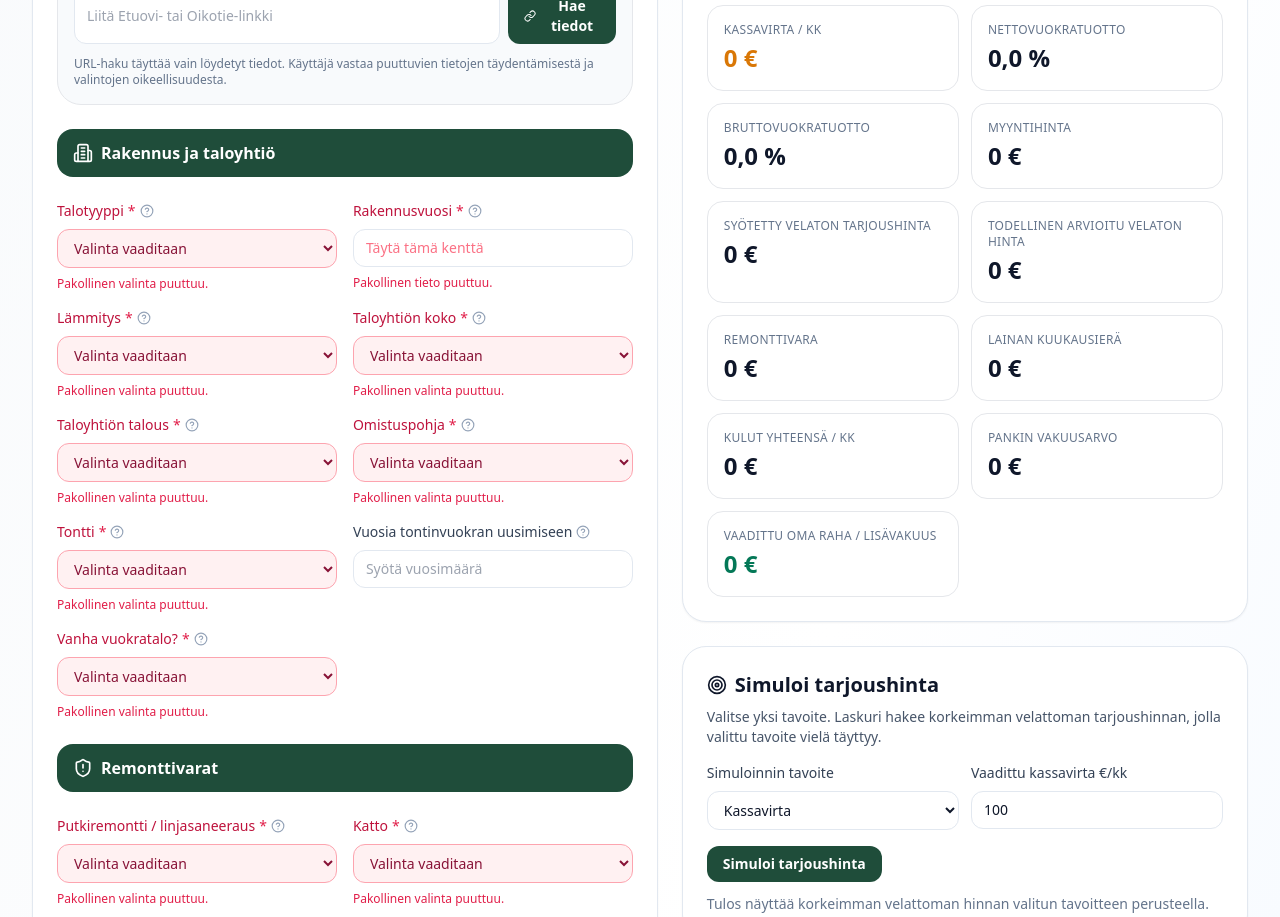
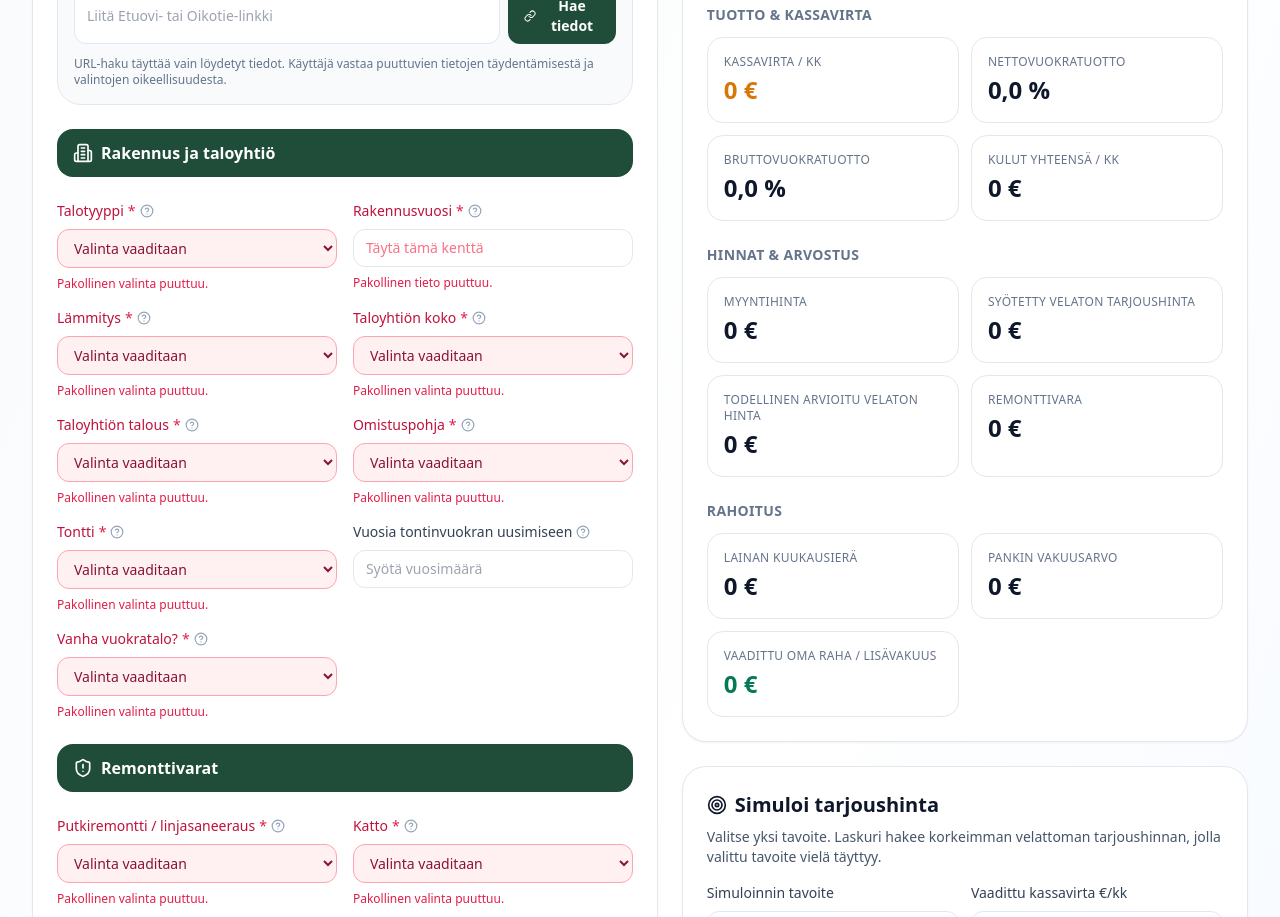
Before and after one commit to TeemuEsko/asuntosijoituslaskuri, a Next.js app: page / in a window 1280 px wide. Shown: the part 540-1457 px from the top of the page. Built offline with nearby package versions, Linux system fonts and the light colour scheme.

Commit message:
Add files via upload

```diff
--- a/app/page.js
+++ b/app/page.js
@@ -317,7 +317,7 @@ function analyzeCore(rawData) {
   if (data.housingCompanyFinancials === "good") companyScore += 10;
   if (data.oldRentalBuilding === "yes") companyScore -= 10;
 
-  const statusEffects = { recent: 8, older: 2, not_done: -7, not_renewed: -7, coming: -18, none: 0 };
+  const statusEffects = { recent: 8, older: 2, not_done: -7, not_renewed: -7, coming: -18, not_relevant: 4, none: 0 };
   [data.pipeStatus, data.roofStatus, data.facadeStatus, data.balconyStatus, data.windowStatus].forEach((status) => {
     companyScore += statusEffects[status] || 0;
   });
@@ -335,7 +335,9 @@ function analyzeCore(rawData) {
   companyScore = clamp(companyScore);
 
   const conditionScore = clamp(data.condition * 18 + (data.condition >= 4 ? 10 : 0));
-  let locationScore = clamp(data.locationDemand * 17 + data.liquidity * 10);
+  let locationScore = clamp(data.locationDemand * 22 + data.liquidity * 8);
+  if (data.locationDemand <= 2) locationScore -= 18;
+  if (data.locationDemand >= 5) locationScore += 8;
   if (data.locationRisk === "high") locationScore -= 28;
   if (data.locationRisk === "low") locationScore += 8;
   locationScore = clamp(locationScore);
@@ -365,6 +367,9 @@ function analyzeCore(rawData) {
   if (netYield >= 6 && cashflow >= 0) positives.push("Nettovuokratuotto on asuntosijoittajan näkökulmasta vahva.");
   else if (netYield >= 6 && cashflow < 0) warnings.push("Nettovuokratuotto näyttää vahvalta, mutta kassavirta on negatiivinen valituilla rahoitusoletuksilla.");
   else if (netYield < 4.5) warnings.push("Nettovuokratuotto on matala suhteessa todelliseen arvioituun velattomaan hintaan.");
+
+  if (data.locationDemand >= 5) positives.push("Vahva vuokrakysyntä parantaa kohteen kannattavuus- ja tyhjäkäyntiriskiä.");
+  if (data.locationDemand <= 2) warnings.push("Heikko vuokrakysyntä voi kasvattaa tyhjäkäyntiriskiä ja heikentää todellista kassavirtaa.");
 
   if (data.heatingType === "geothermal") positives.push("Maalämpö tukee pisteytystä ja voi parantaa pitkän aikavälin kulutehokkuutta.");
   if (data.heatingType === "district") positives.push("Kaukolämpö tukee pisteytystä ennustettavuuden ja vuokrattavuuden näkökulmasta.");
@@ -424,6 +429,7 @@ function buildRiskProfile(rawData, base) {
   }
   if (base.cashflow < 0 && base.netYield < 4.5) add("critical", "Negatiivinen kassavirta ja matala nettovuokratuotto heikentävät kohteen sijoituslogiikkaa.");
   if (data.locationRisk === "high") add("critical", "Korkea sijaintiriski.");
+  if (data.locationDemand <= 2) add("warning", "Vuokrakysyntä on arvioitu heikoksi, mikä voi kasvattaa tyhjäkäyntiriskiä.");
   if (data.housingCompanyFinancials === "weak") add("critical", "Taloyhtiön talous vaikuttaa heikolta.");
   if (base.requiredOwnCashOrExtraCollateral > data.ownCapital) add("warning", `Sijoitettu oma pääoma ei välttämättä riitä. Vaadittu oma raha tai lisävakuus on arviolta ${eur(base.requiredOwnCashOrExtraCollateral)}.`);
   if (data.heatingType === "electric") add("warning", "Suora sähkölämmitys voi heikentää vuokrattavuutta käyttökulujen vuoksi.");
@@ -489,6 +495,12 @@ function findOfferForTargets(data, targetCashflow, targetNetYield) {
   return matches[matches.length - 1];
 }
 
+function scoreCardTone(score) {
+  if (score >= 80) return "border-emerald-200 bg-emerald-50 text-emerald-900";
+  if (score >= 60) return "border-amber-200 bg-amber-50 text-amber-900";
+  return "border-rose-200 bg-rose-50 text-rose-900";
+}
+
 function riskSeverityTone(severity) {
   if (severity === "critical") return "border-rose-200 bg-rose-50 text-rose-900";
   if (severity === "warning") return "border-amber-200 bg-amber-50 text-amber-900";
@@ -534,6 +546,19 @@ export default function HomePage() {
       if (key === "buildingType" && value !== "terraced" && value !== "semi_detached" && next.elevatorStatus === "not_applicable") {
         next.elevatorStatus = "";
       }
+
+      if (key === "buildYear") {
+        const currentYear = new Date().getFullYear();
+        const age = Number(value) > 0 ? currentYear - Number(value) : null;
+        if (age !== null && age <= 20) {
+          next.pipeStatus = next.pipeStatus || "not_relevant";
+          next.roofStatus = next.roofStatus || "not_relevant";
+          next.facadeStatus = next.facadeStatus || "not_relevant";
+          next.balconyStatus = next.balconyStatus || "not_relevant";
+          next.windowStatus = next.windowStatus || "not_relevant";
+          if (!isLowRise(next)) next.elevatorStatus = next.elevatorStatus || "not_relevant";
+        }
+      }
       return next;
     });
   };
@@ -553,6 +578,17 @@ export default function HomePage() {
         const originalDebtFreePrice = parsed.debtFreePrice ?? prev.originalDebtFreePrice;
         const next = { ...prev, ...parsed, originalDebtFreePrice, url, dataSource: "url-parser", parsedNotice: formatFoundFields(Object.keys(parsed)) };
         if (next.buildingType === "terraced" || next.buildingType === "semi_detached") next.elevatorStatus = "not_applicable";
+        const currentYear = new Date().getFullYear();
+        const age = Number(next.buildYear) > 0 ? currentYear - Number(next.buildYear) : null;
+        if (age !== null && age <= 20) {
+          next.pipeStatus = next.pipeStatus || "not_relevant";
+          next.roofStatus = next.roofStatus || "not_relevant";
+          next.facadeStatus = next.facadeStatus || "not_relevant";
+          next.balconyStatus = next.balconyStatus || "not_relevant";
+          next.windowStatus = next.windowStatus || "not_relevant";
+          if (!isLowRise(next)) next.elevatorStatus = next.elevatorStatus || "not_relevant";
+          next.parsedNotice = `${next.parsedNotice} Rakennusvuoden perusteella isot peruskorjaukset on alustavasti merkitty ei ajankohtaisiksi.`;
+        }
         return next;
       });
     } catch (error) {
@@ -637,12 +673,12 @@ export default function HomePage() {
 
               <SectionTitle icon={<ShieldAlert className="h-5 w-5" />} title="Remonttivarat" />
               <Grid>
-                <SelectField label={pipeLabel(data)} help="Valitse remontin todellinen tila. Tulossa lähivuosina lisää karkean remonttivaran todelliseen velattomaan hintaan." value={data.pipeStatus} onChange={(v) => update("pipeStatus", v)} placeholder="Valitse tila" requiredMissing={isRequiredMissing(data, "pipeStatus")} options={[["not_done", "Ei tehty"], ["older", "Tehty yli 10 vuotta sitten"], ["recent", "Tehty viimeisen 10 vuoden aikana"], ["coming", "Tulossa lähivuosina"]]} />
-                <SelectField label="Katto" help="Kattoremontin tila vaikuttaa taloyhtiöriskiin ja mahdolliseen remonttivaraan." value={data.roofStatus} onChange={(v) => update("roofStatus", v)} placeholder="Valitse tila" requiredMissing={isRequiredMissing(data, "roofStatus")} options={[["not_renewed", "Ei uusittu"], ["older", "Uusittu yli 10 vuotta sitten"], ["recent", "Uusittu viimeisen 10 vuoden aikana"], ["coming", "Tulossa lähivuosina"]]} />
-                <SelectField label="Julkisivu" help="Julkisivuremontti on monissa vanhemmissa yhtiöissä iso kuluerä." value={data.facadeStatus} onChange={(v) => update("facadeStatus", v)} placeholder="Valitse tila" requiredMissing={isRequiredMissing(data, "facadeStatus")} options={[["not_done", "Ei tehty"], ["older", "Tehty yli 10 vuotta sitten"], ["recent", "Tehty viimeisen 10 vuoden aikana"], ["coming", "Tulossa lähivuosina"]]} />
-                <SelectField label="Parveke" help="Valitse ei parveketta, jos kohteessa ei ole parveketta." value={data.balconyStatus} onChange={(v) => update("balconyStatus", v)} placeholder="Valitse tila" requiredMissing={isRequiredMissing(data, "balconyStatus")} options={[["none", "Ei parveketta"], ["not_done", "Ei tehty"], ["older", "Tehty yli 10 vuotta sitten"], ["recent", "Tehty viimeisen 10 vuoden aikana"], ["coming", "Tulossa lähivuosina"]]} />
-                <SelectField label="Ikkunat" help="Ikkunaremontti voi vaikuttaa asumismukavuuteen, energiatehokkuuteen ja yhtiön kustannuksiin." value={data.windowStatus} onChange={(v) => update("windowStatus", v)} placeholder="Valitse tila" requiredMissing={isRequiredMissing(data, "windowStatus")} options={[["not_renewed", "Ei uusittu"], ["older", "Uusittu yli 10 vuotta sitten"], ["recent", "Uusittu viimeisen 10 vuoden aikana"], ["coming", "Tulossa lähivuosina"]]} />
-                {!isLowRise(data) && <SelectField label="Hissi" help="Valitse ei hissiä, jos yhtiössä ei ole hissiä. Rivitaloissa ja paritaloissa hissivalinta piilotetaan." value={data.elevatorStatus} onChange={(v) => update("elevatorStatus", v)} placeholder="Valitse tila" requiredMissing={isRequiredMissing(data, "elevatorStatus")} options={[["no_elevator", "Ei hissiä"], ["not_modernized", "Ei modernisoitu"], ["modernized_old", "Modernisoitu yli 20 vuotta sitten"], ["modernized_recent", "Modernisoitu viimeisen 20 vuoden aikana"], ["new_planned", "Hissien rakentaminen suunnitteilla"]]} />}
+                <SelectField label={pipeLabel(data)} help="Valitse remontin todellinen tila. Tulossa lähivuosina lisää karkean remonttivaran todelliseen velattomaan hintaan." value={data.pipeStatus} onChange={(v) => update("pipeStatus", v)} placeholder="Valitse tila" requiredMissing={isRequiredMissing(data, "pipeStatus")} options={[["not_relevant", "Ei ajankohtainen"], ["not_done", "Ei tehty"], ["older", "Tehty yli 10 vuotta sitten"], ["recent", "Tehty viimeisen 10 vuoden aikana"], ["coming", "Tulossa lähivuosina"]]} />
+                <SelectField label="Katto" help="Kattoremontin tila vaikuttaa taloyhtiöriskiin ja mahdolliseen remonttivaraan." value={data.roofStatus} onChange={(v) => update("roofStatus", v)} placeholder="Valitse tila" requiredMissing={isRequiredMissing(data, "roofStatus")} options={[["not_relevant", "Ei ajankohtainen"], ["not_renewed", "Ei uusittu"], ["older", "Uusittu yli 10 vuotta sitten"], ["recent", "Uusittu viimeisen 10 vuoden aikana"], ["coming", "Tulossa lähivuosina"]]} />
+                <SelectField label="Julkisivu" help="Julkisivuremontti on monissa vanhemmissa yhtiöissä iso kuluerä." value={data.facadeStatus} onChange={(v) => update("facadeStatus", v)} placeholder="Valitse tila" requiredMissing={isRequiredMissing(data, "facadeStatus")} options={[["not_relevant", "Ei ajankohtainen"], ["not_done", "Ei tehty"], ["older", "Tehty yli 10 vuotta sitten"], ["recent", "Tehty viimeisen 10 vuoden aikana"], ["coming", "Tulossa lähivuosina"]]} />
+                <SelectField label="Parveke" help="Valitse ei parveketta, jos kohteessa ei ole parveketta." value={data.balconyStatus} onChange={(v) => update("balconyStatus", v)} placeholder="Valitse tila" requiredMissing={isRequiredMissing(data, "balconyStatus")} options={[["none", "Ei parveketta"], ["not_relevant", "Ei ajankohtainen"], ["not_done", "Ei tehty"], ["older", "Tehty yli 10 vuotta sitten"], ["recent", "Tehty viimeisen 10 vuoden aikana"], ["coming", "Tulossa lähivuosina"]]} />
+                <SelectField label="Ikkunat" help="Ikkunaremontti voi vaikuttaa asumismukavuuteen, energiatehokkuuteen ja yhtiön kustannuksiin." value={data.windowStatus} onChange={(v) => update("windowStatus", v)} placeholder="Valitse tila" requiredMissing={isRequiredMissing(data, "windowStatus")} options={[["not_relevant", "Ei ajankohtainen"], ["not_renewed", "Ei uusittu"], ["older", "Uusittu yli 10 vuotta sitten"], ["recent", "Uusittu viimeisen 10 vuoden aikana"], ["coming", "Tulossa lähivuosina"]]} />
+                {!isLowRise(data) && <SelectField label="Hissi" help="Valitse ei hissiä, jos yhtiössä ei ole hissiä. Rivitaloissa ja paritaloissa hissivalinta piilotetaan." value={data.elevatorStatus} onChange={(v) => update("elevatorStatus", v)} placeholder="Valitse tila" requiredMissing={isRequiredMissing(data, "elevatorStatus")} options={[["no_elevator", "Ei hissiä"], ["not_relevant", "Ei ajankohtainen"], ["not_modernized", "Ei modernisoitu"], ["modernized_old", "Modernisoitu yli 20 vuotta sitten"], ["modernized_recent", "Modernisoitu viimeisen 20 vuoden aikana"], ["new_planned", "Hissien rakentaminen suunnitteilla"]]} />}
                 <NumberField label="Jyvittämätön remonttiosuus" help="Lisää tähän tiedossa oleva tai arvioitu tuleva remonttiosuus, jota ei vielä näy velattomassa hinnassa." value={data.ghostDebt} onChange={(v) => update("ghostDebt", v)} placeholder="Syötä euroina, jos tiedossa" />
               </Grid>
 
@@ -672,7 +708,7 @@ export default function HomePage() {
 
               <SectionTitle icon={<TrendingUp className="h-5 w-5" />} title="Sijainti ja exit" />
               <SelectField label="Sijaintiriski" help="Matala: haluttu sijainti, isot työllistäjät tai oppilaitokset lähellä. Keskitaso: elinvoimainen pieni tai keskisuuri kunta. Korkea: muuttotappiopaikkakunta tai yhden suuren työnantajan varassa." value={data.locationRisk} onChange={(v) => update("locationRisk", v)} placeholder="Valitse sijaintiriski" requiredMissing={isRequiredMissing(data, "locationRisk")} options={[["low", "Matala – haluttu sijainti"], ["medium", "Keskitaso – elinvoimainen pieni/keskisuuri kunta"], ["high", "Korkea – muuttotappio tai yhden työllistäjän riski"]]} />
-              <SliderField label="Asunnon kunto" help="Arvioi asunnon nykykuntoa vuokrauksen ja mahdollisen remonttitarpeen näkökulmasta." value={data.condition} onChange={(v) => update("condition", v)} left="Heikko" right="Erinomainen" requiredMissing={isRequiredMissing(data, "condition")} />
+              <SliderField label="Asunnon kunto" help="1 Heikko: vaatii täydellisen remontin. 2 Tyydyttävä: asuttava, mutta selvä päivitystarve. 3 Kohtalainen: pinnat pääosin ok, kylpyhuone tai keittiö voi vaatia päivitystä. 4 Hyvä: siisti ja toimiva. 5 Erinomainen: remontoitu tai lähes uudenveroinen." value={data.condition} onChange={(v) => update("condition", v)} left="Heikko" right="Erinomainen" requiredMissing={isRequiredMissing(data, "condition")} />
               <SliderField label="Jälleenmyytävyys / likviditeetti" help="Arvioi kuinka nopeasti ja helposti kohde olisi myytävissä eteenpäin." value={data.liquidity} onChange={(v) => update("liquidity", v)} left="Hidas" right="Nopea" requiredMissing={isRequiredMissing(data, "liquidity")} />
             </div>
           </Card>
@@ -681,19 +717,37 @@ export default function HomePage() {
             <Card>
               <div className="flex items-center gap-2 text-xl font-semibold"><TrendingUp className="h-5 w-5" /> Talousluvut</div>
               {!canAnalyze && <div className="mt-4 rounded-2xl border border-amber-200 bg-amber-50 p-4 text-sm text-amber-900">Talousluvut päivittyvät suuntaa-antavasti. Täydennä kaikki vaaditut kentät ennen tulkintaa.</div>}
-              <div className="mt-5 grid gap-3 sm:grid-cols-2">
+
+              <div className="mt-5 space-y-6">
+                <div>
+                  <h3 className="mb-3 text-sm font-bold uppercase tracking-wide text-slate-500">Tuotto & kassavirta</h3>
+                  <div className="grid gap-3 sm:grid-cols-2">
                     <Metric label="Kassavirta / kk" value={eur(result.cashflow)} emphasis={cashflowTone} />
                     <Metric label="Nettovuokratuotto" value={pct(result.netYield)} />
                     <Metric label="Bruttovuokratuotto" value={pct(result.grossYield)} />
+                    <Metric label="Kulut yhteensä / kk" value={eur(result.monthlyCosts)} />
+                  </div>
+                </div>
+
+                <div>
+                  <h3 className="mb-3 text-sm font-bold uppercase tracking-wide text-slate-500">Hinnat & arvostus</h3>
+                  <div className="grid gap-3 sm:grid-cols-2">
                     <Metric label="Myyntihinta" value={eur(result.purchasePrice)} />
                     {isFilled(data.originalDebtFreePrice) && Number(data.originalDebtFreePrice) !== normalizedData(data).debtFreePrice && <Metric label="Alkuperäinen ilmoituksen velaton hinta" value={eur(data.originalDebtFreePrice)} />}
                     <Metric label="Syötetty velaton tarjoushinta" value={eur(normalizedData(data).debtFreePrice)} />
                     <Metric label="Todellinen arvioitu velaton hinta" value={eur(result.adjustedDebtFreePrice)} emphasis={result.adjustedDebtFreePrice > normalizedData(data).debtFreePrice ? "warn" : undefined} />
                     <Metric label="Remonttivara" value={eur(result.renovationReserve.total)} emphasis={result.renovationReserve.total > 0 ? "warn" : undefined} />
+                  </div>
+                </div>
+
+                <div>
+                  <h3 className="mb-3 text-sm font-bold uppercase tracking-wide text-slate-500">Rahoitus</h3>
+                  <div className="grid gap-3 sm:grid-cols-2">
                     <Metric label="Lainan kuukausierä" value={eur(result.loanPayment)} />
-                <Metric label="Kulut yhteensä / kk" value={eur(result.monthlyCosts)} />
                     <Metric label="Pankin vakuusarvo" value={eur(result.collateralValue)} />
                     <Metric label="Vaadittu oma raha / lisävakuus" value={eur(result.requiredOwnCashOrExtraCollateral)} emphasis={result.requiredOwnCashOrExtraCollateral > normalizedData(data).ownCapital ? "bad" : "good"} />
+                  </div>
+                </div>
               </div>
             </Card>
 
@@ -724,7 +778,10 @@ export default function HomePage() {
                   <Metric label="Tarjottava velaton hinta enintään" value={eur(offerSimulation.price)} emphasis="good" />
                   <Metric label="Kassavirta tällä hinnalla" value={eur(offerSimulation.result.cashflow)} />
                   <Metric label="Nettotuotto tällä hinnalla" value={pct(offerSimulation.result.netYield)} />
-                  <Metric label="Sijoitusarvio tällä hinnalla" value={`${offerSimulation.result.scores.total}/100`} />
+                  <div className={`rounded-2xl border p-4 ${scoreCardTone(offerSimulation.result.scores.total)}`}>
+                    <div className="text-xs uppercase tracking-wide opacity-80">Sijoitusarvio tällä hinnalla</div>
+                    <div className="mt-1 text-2xl font-bold">{offerSimulation.result.scores.total}/100</div>
+                  </div>
                 </div>
               )}
               {offerSimulation === null && <p className="mt-3 text-sm text-slate-500">Tulos näyttää korkeimman velattoman hinnan valitun tavoitteen perusteella.</p>}
@@ -908,3 +965,5 @@ function ScoreBar({ label, value, weight }) {
     </div>
   );
 }
+
+// Layout optimized for single-column investment analysis flow.
--- a/package.json
+++ b/package.json
@@ -1,6 +1,6 @@
 {
   "name": "asuntosijoituslaskuri-next",
-  "version": "0.8.0",
+  "version": "1.0.0",
   "private": true,
   "scripts": {
     "dev": "next dev",
```
Also changed, not shown: 1 other file (tests, documents, lock files or other folders). Lines whose indentation alone changed are shown as unchanged.
